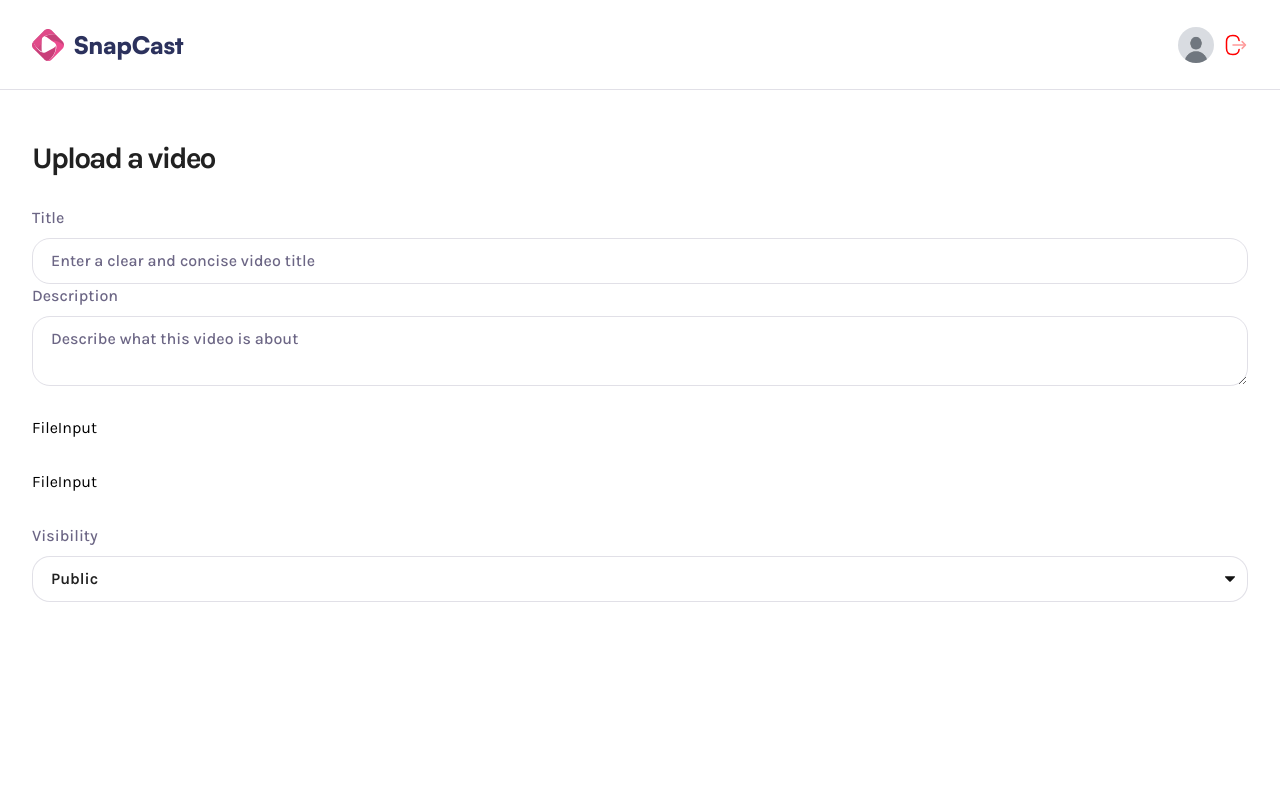
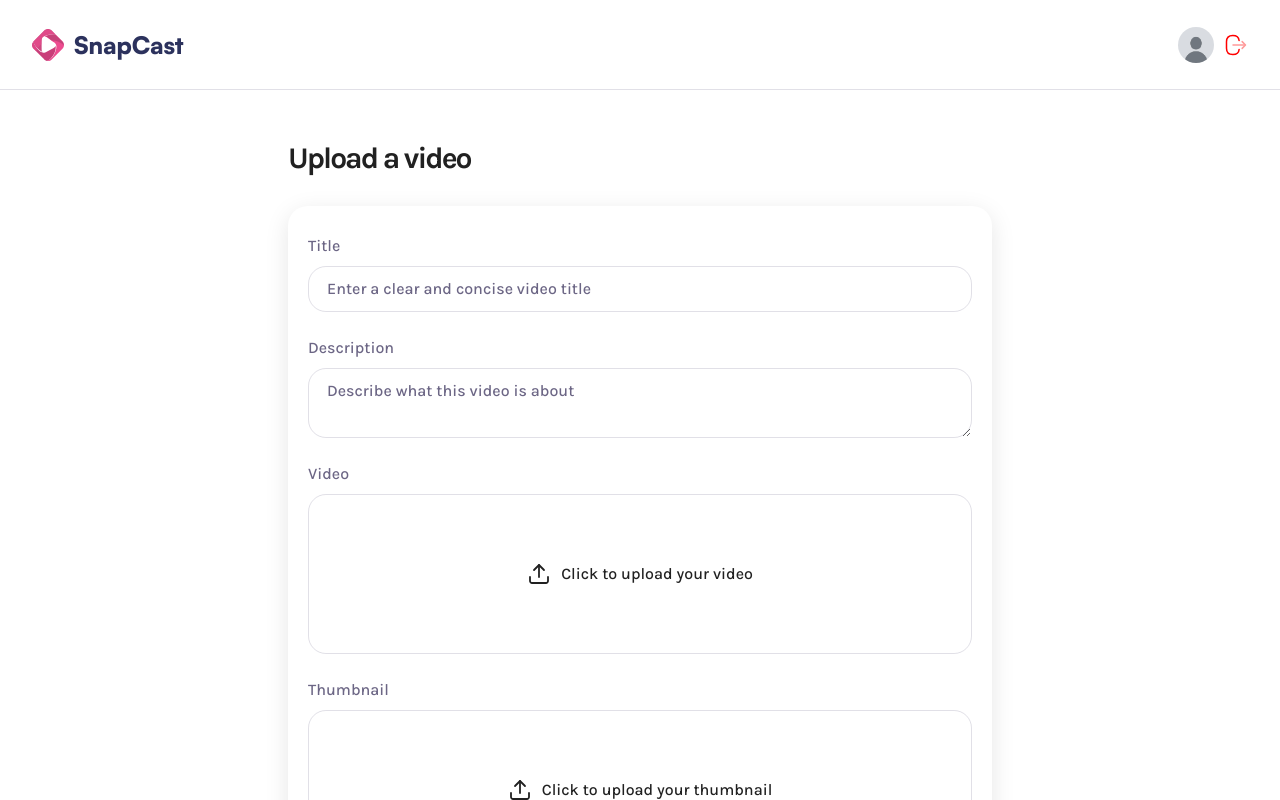
Before and after one commit to mistrypavankumar/loom-clone, a Next.js app: page /upload in a window 1280 px wide. Shown: the top 800 px of the page. Built offline with nearby package versions, Linux system fonts and the light colour scheme.

Commit message:
create upload page ui

```diff
--- a/app/(root)/upload/page.tsx
+++ b/app/(root)/upload/page.tsx
@@ -1,16 +1,22 @@
 'use client';
 
-import React, { useState } from 'react';
+import React, { FormEvent, useState } from 'react';
 import FileInput from '@/components/FileInput';
 import FormField from '@/components/FormField';
+import { useFileInput } from '@/lib/hooks/useFileInput';
+import { MAX_THUMBNAIL_SIZE, MAX_VIDEO_SIZE } from '@/constants';
 
 const Page = () => {
-  const [error, setError] = useState();
+  const [error, setError] = useState('');
+  const [isSubmitting, setIsSubmitting] = useState(false);
   const [formData, setFormData] = useState({
     title: '',
     description: '',
     visibility: 'public',
   });
+
+  const video = useFileInput(MAX_VIDEO_SIZE);
+  const thumbnail = useFileInput(MAX_THUMBNAIL_SIZE);
 
   const handleInputChange = (
     e: React.ChangeEvent<
@@ -21,14 +27,41 @@
     setFormData((prev) => ({ ...prev, [name]: value }));
   };
 
-  console.log(formData);
+  const handleSubmit = async (e: FormEvent) => {
+    e.preventDefault();
+    setIsSubmitting(true);
+
+    try {
+      if (!video.file || !thumbnail.file) {
+        setError('Please upload video and thumbnail');
+        return;
+      }
+
+      if (!formData.title || !formData.description) {
+        setError('Please fill in all the details');
+        return;
+      }
+    } catch (error) {
+      console.error('Error submitting form: ', error);
+    } finally {
+      setIsSubmitting(false);
+    }
+
+    //Todo: upload the video to bunny
+    //Todo: upload thumnail to db
+    //Todo: Attach thumnail
+    //Todo: Create a new db entry for the video details (urls, data)
+  };
 
   return (
-    <div className={'wrapper upload-page'}>
+    <div className={'wrapper-md upload-page'}>
       <h1>Upload a video</h1>
 
       {error && <div className={'error-field'}>{error}</div>}
-      <form>
+      <form
+        className={'rounded-20 shadow-10 gap-6 w-full flex flex-col px-5 py-7'}
+        onSubmit={handleSubmit}
+      >
         <FormField
           id={'title'}
           label={'Title'}
@@ -45,10 +78,29 @@
           value={formData.description}
           onChange={handleInputChange}
         />
-      </form>
 
-      <FileInput />
-      <FileInput />
+        <FileInput
+          id="video"
+          label={'Video'}
+          accept={'video/*'}
+          file={video.file}
+          previewUrl={video.previewUrl}
+          inputRef={video.inputRef}
+          onChange={video.handleFileChange}
+          onReset={video.resetFile}
+          type={'video'}
+        />
+        <FileInput
+          id="thumbnail"
+          label={'Thumbnail'}
+          accept={'image/*'}
+          file={thumbnail.file}
+          previewUrl={thumbnail.previewUrl}
+          inputRef={thumbnail.inputRef}
+          onChange={thumbnail.handleFileChange}
+          onReset={thumbnail.resetFile}
+          type={'image'}
+        />
         <FormField
           id={'visibility'}
           label={'Visibility'}
@@ -66,6 +118,15 @@
           value={formData.visibility}
           onChange={handleInputChange}
         />
+
+        <button
+          type={'submit'}
+          disabled={isSubmitting}
+          className={'submit-button'}
+        >
+          {isSubmitting ? 'Uploading...' : 'Upload video'}
+        </button>
+      </form>
     </div>
   );
 };
--- a/components/FileInput.tsx
+++ b/components/FileInput.tsx
@@ -1,8 +1,57 @@
-import React from 'react'
+import React from 'react';
+import Image from 'next/image';
 
-const FileInput = () => {
-    return (
-        <div>FileInput</div>
-    )
-}
-export default FileInput
+const FileInput = ({
+  id,
+  label,
+  accept,
+  file,
+  previewUrl,
+  inputRef,
+  onChange,
+  onReset,
+  type,
+}: FileInputProps) => {
+  return (
+    <section className={'file-input'}>
+      <label htmlFor={id}>{label}</label>
+      <input
+        type={'file'}
+        id={id}
+        accept={accept}
+        onChange={onChange}
+        ref={inputRef}
+        hidden
+      />
+
+      {!previewUrl ? (
+        <figure onClick={() => inputRef.current?.click()}>
+          <Image
+            src={'/assets/icons/upload.svg'}
+            alt={'upload'}
+            width={24}
+            height={24}
+          />
+          <p>Click to upload your {id}</p>
+        </figure>
+      ) : (
+        <div>
+          {type === 'video' ? (
+            <video src={previewUrl} controls />
+          ) : (
+            <Image src={previewUrl} alt={'image'} fill />
+          )}
+          <button type={'button'} onClick={onReset}>
+            <Image
+              src={'/assets/icons/close.svg'}
+              alt={'close'}
+              width={16}
+              height={16}
+            />
+          </button>
+        </div>
+      )}
+    </section>
+  );
+};
+export default FileInput;
--- a/constants/index.ts
+++ b/constants/index.ts
@@ -1,6 +1,6 @@
-// export const MAX_VIDEO_SIZE = 500 * 1024 * 1024;
-// export const MAX_THUMBNAIL_SIZE = 10 * 1024 * 1024;
-//
+export const MAX_VIDEO_SIZE = 500 * 1024 * 1024;
+export const MAX_THUMBNAIL_SIZE = 10 * 1024 * 1024;
+
 // export const BUNNY = {
 //   STREAM_BASE_URL: "https://video.bunnycdn.com/library",
 //   STORAGE_BASE_URL: "https://sg.storage.bunnycdn.com/snapcast",
--- /dev/null
+++ b/lib/hooks/useFileInput.ts
@@ -0,0 +1,58 @@
+import { ChangeEvent, useRef, useState } from 'react';
+
+export const useFileInput = (maxSize: number) => {
+  const [file, setFile] = useState<File | null>(null);
+  const [previewUrl, setPreviewUrl] = useState('');
+  const [duration, setDuration] = useState(0);
+  const inputRef = useRef<HTMLInputElement>(null);
+
+  const handleFileChange = (e: ChangeEvent<HTMLInputElement>) => {
+    if (e.target.files?.[0]) {
+      const selectedFile = e.target.files[0];
+
+      if (selectedFile.size > maxSize) return;
+
+      if (previewUrl) URL.revokeObjectURL(previewUrl);
+
+      setFile(selectedFile);
+
+      const objectUrl = URL.createObjectURL(selectedFile);
+      setPreviewUrl(objectUrl);
+
+      if (selectedFile.type.startsWith('video')) {
+        const video = document.createElement('video');
+        video.preload = 'metadata';
+
+        video.onloadedmetadata = () => {
+          if (isFinite(video.duration) && video.duration > 0) {
+            setDuration(Math.round(video.duration));
+          } else {
+            setDuration(0);
+          }
+
+          URL.revokeObjectURL(video.src);
+        };
+
+        video.src = objectUrl;
+      }
+    }
+  };
+
+  const resetFile = () => {
+    if (previewUrl) URL.revokeObjectURL(previewUrl);
+    setFile(null);
+    setPreviewUrl('');
+    setDuration(0);
+
+    if (inputRef.current) inputRef.current.value = '';
+  };
+
+  return {
+    file,
+    previewUrl,
+    duration,
+    inputRef,
+    handleFileChange,
+    resetFile,
+  };
+};
--- a/middleware.ts
+++ b/middleware.ts
@@ -1,21 +1,19 @@
-import {NextRequest, NextResponse} from "next/server";
-import {auth} from "@/lib/auth";
-import {headers} from "next/headers";
+import { NextRequest, NextResponse } from 'next/server';
+import { auth } from '@/lib/auth';
+import { headers } from 'next/headers';
 
 export async function middleware(request: NextRequest, response: NextResponse) {
-    const session = await auth.api.getSession({
-        headers: await headers()
-    })
+  const session = await auth.api.getSession({
+    headers: await headers(),
+  });
 
-    if(!session) {
-        return NextResponse.redirect(new URL("/sign-in", request.url));
-    }
+  if (!session) {
+    return NextResponse.redirect(new URL('/sign-in', request.url));
+  }
 
-    return NextResponse.next();
+  return NextResponse.next();
 }
 
 export const config = {
-    matcher: [
-        "/((?!api|_next/static|_next/image|favicon.ico|sign-in|assets).*)"
-    ]
-}
+  matcher: ['/((?!api|_next/static|_next/image|favicon.ico|sign-in|assets).*)'],
+};
```
Lines whose indentation alone changed are shown as unchanged.
